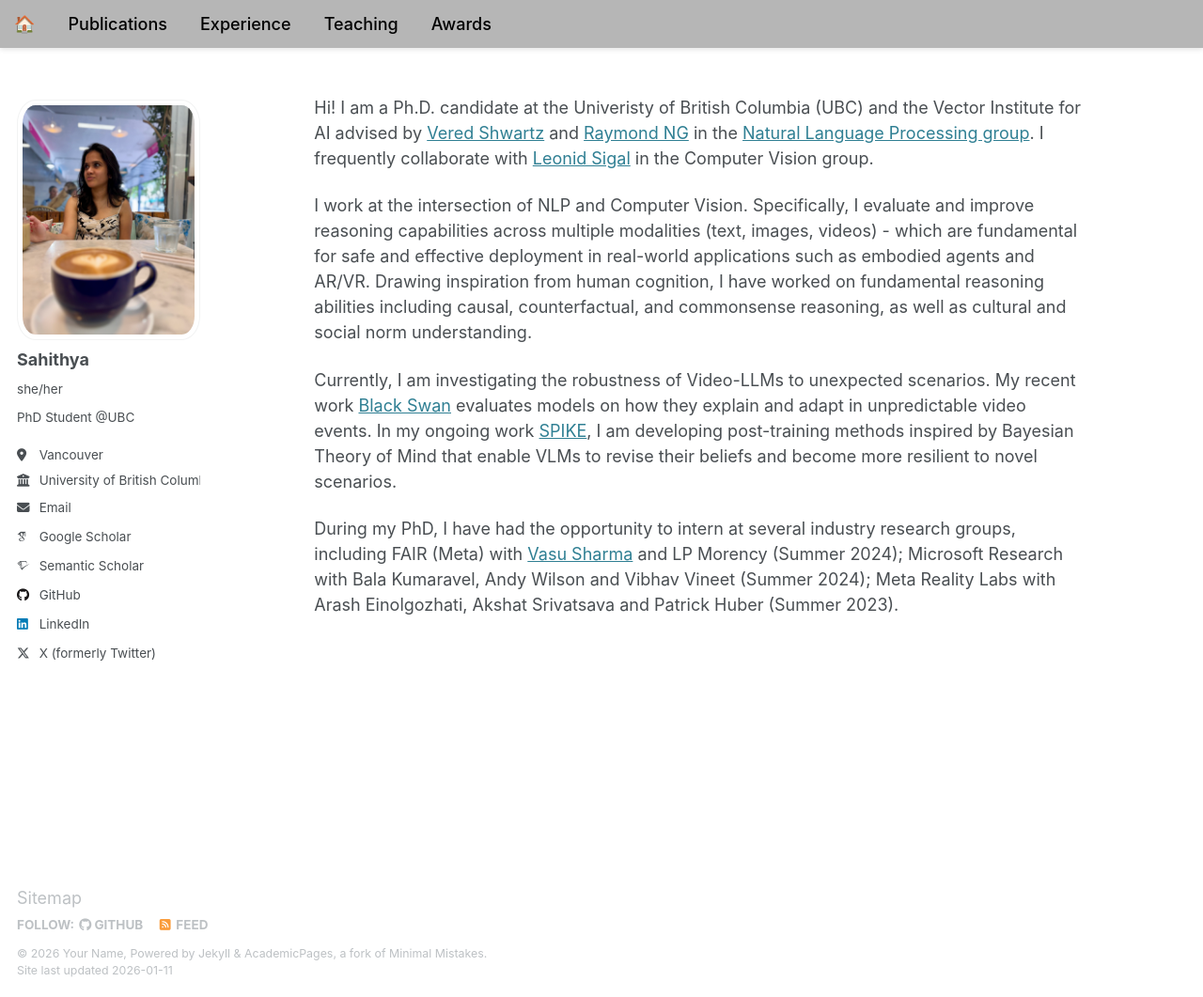
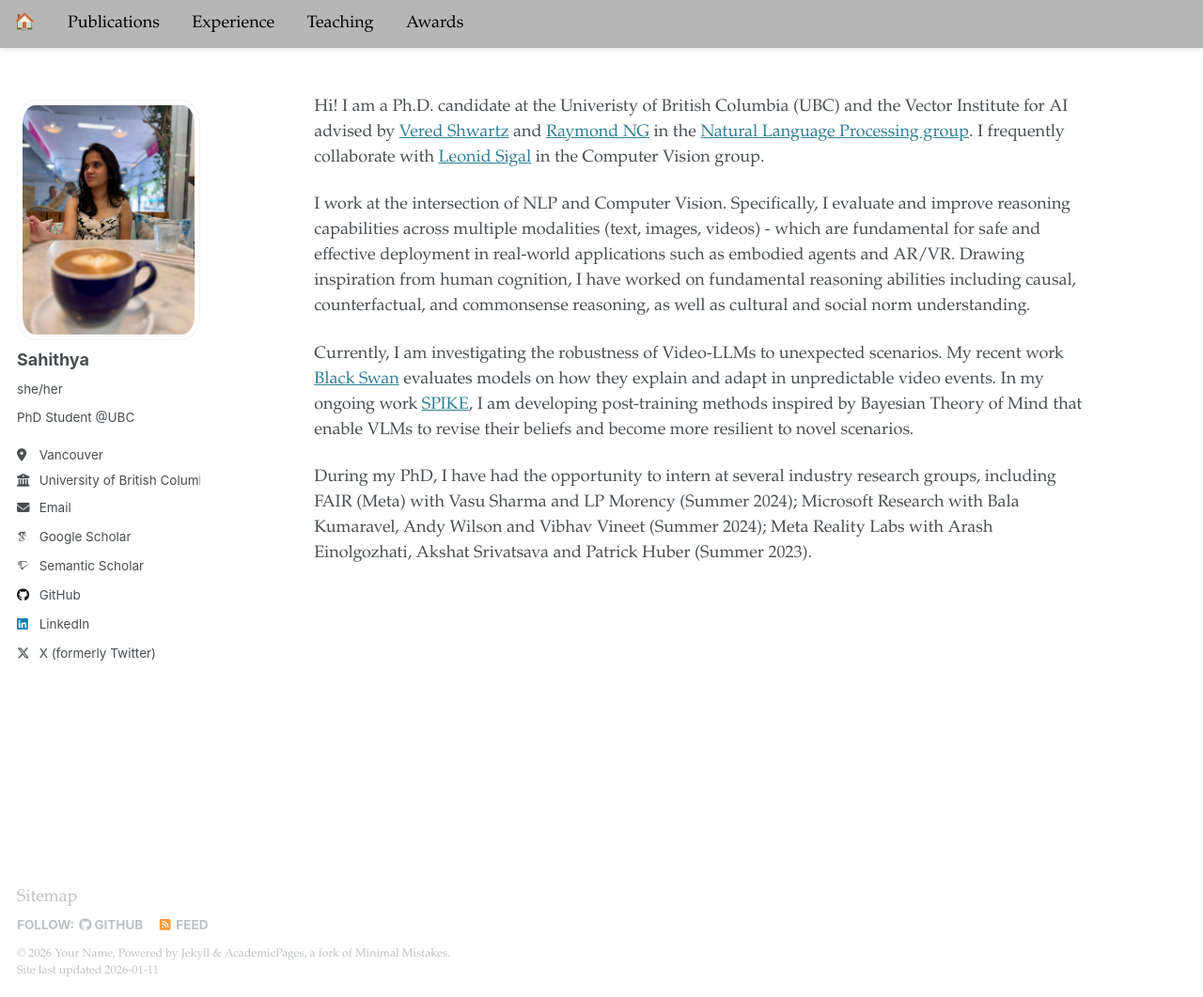
Before and after one commit to sahithyaravi/sahithyaravi.github.io, a Jekyll site: the page built from _pages/about.md, in a window 1280 px wide and 1061 px high. Shown: the whole window at 94% size. Built offline with Jekyll 4.4.1, drawn with Linux system fonts in a browser that asks for light colours; some web fonts are replaced.

Commit message:
change font

```diff
--- a/_pages/about.md
+++ b/_pages/about.md
@@ -13,4 +13,4 @@
 
 Currently, I am investigating the robustness of Video-LLMs to unexpected scenarios. My recent work [Black Swan](https://blackswan.cs.ubc.ca/) evaluates models on how they explain and adapt in unpredictable video events. In my ongoing work [SPIKE](https://www.arxiv.org/pdf/2509.23433), I am developing post-training methods inspired by Bayesian Theory of Mind that enable VLMs to revise their beliefs and become more resilient to novel scenarios.
 
-During my PhD, I have had the opportunity to intern at several industry research groups, including FAIR (Meta) with [Vasu Sharma]() and LP Morency (Summer 2024); Microsoft Research with Bala Kumaravel, Andy Wilson and Vibhav Vineet (Summer 2024); Meta Reality Labs with Arash Einolgozhati, Akshat Srivatsava and Patrick Huber (Summer 2023).
+During my PhD, I have had the opportunity to intern at several industry research groups, including FAIR (Meta) with Vasu Sharma and LP Morency (Summer 2024); Microsoft Research with Bala Kumaravel, Andy Wilson and Vibhav Vineet (Summer 2024); Meta Reality Labs with Arash Einolgozhati, Akshat Srivatsava and Patrick Huber (Summer 2023).
--- a/_sass/_themes.scss
+++ b/_sass/_themes.scss
@@ -28,6 +28,7 @@
 $bodoni                     : "Bodoni MT", serif;
 $calisto                    : "Calisto MT", serif;
 $garamond                   : Garamond, serif;
+$palatino                   : Palatino, "Palatino Linotype", "Book Antiqua", serif;
 
 /* Type scale */
 $type-size-1                : 2.441em;  // ~39.056px
@@ -39,9 +40,9 @@
 $type-size-7                : 0.6875em; // ~11px
 $type-size-8                : 0.625em;  // ~10px
 
-$global-font-family         : $sans-serif  ;
-$header-font-family         : $sans-serif  ;
-$caption-font-family        : $sans-serif  ;
+$global-font-family         : $palatino    ;
+$header-font-family         : $palatino    ;
+$caption-font-family        : $palatino    ;
 
 /* ==========================================================================
    Breakpoints
```
